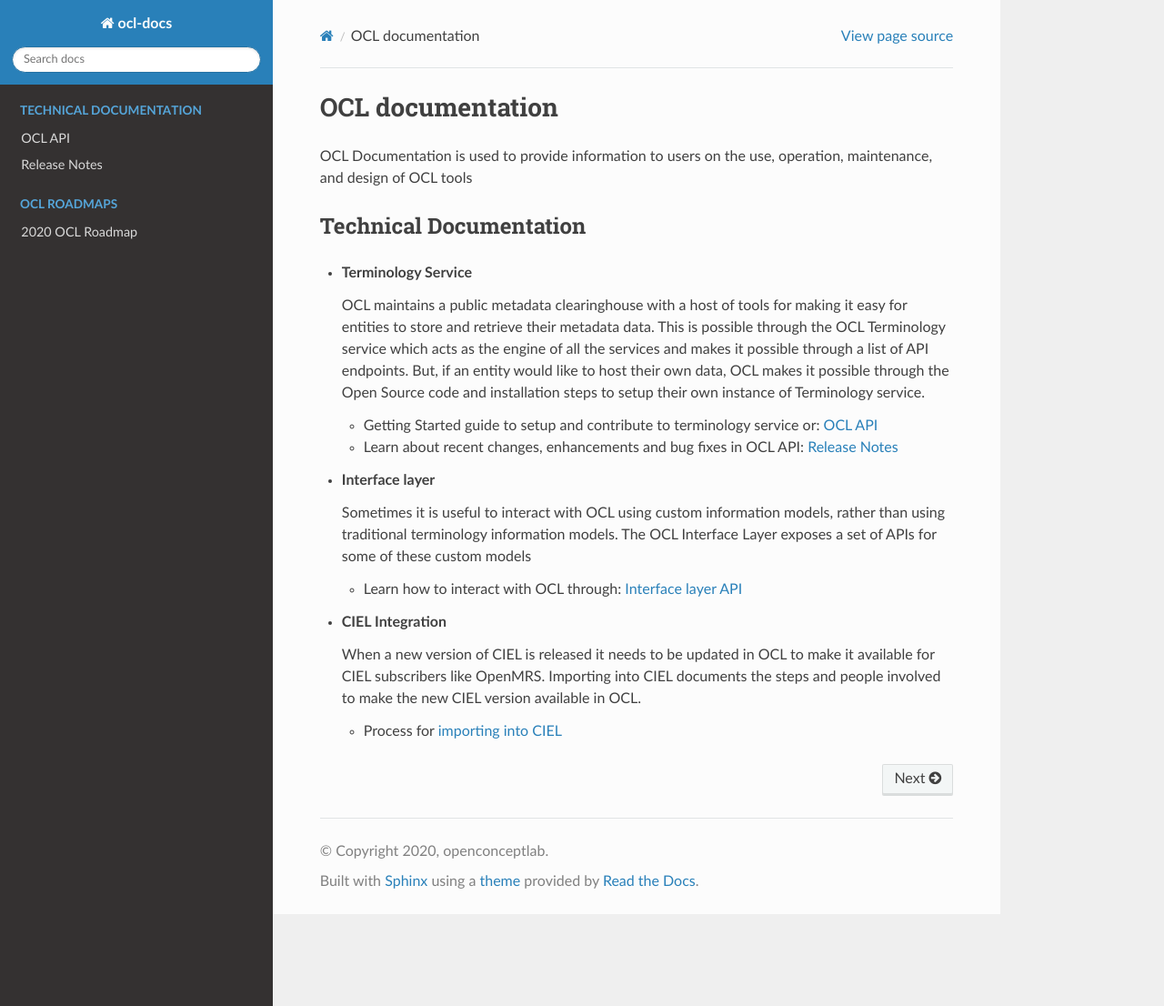
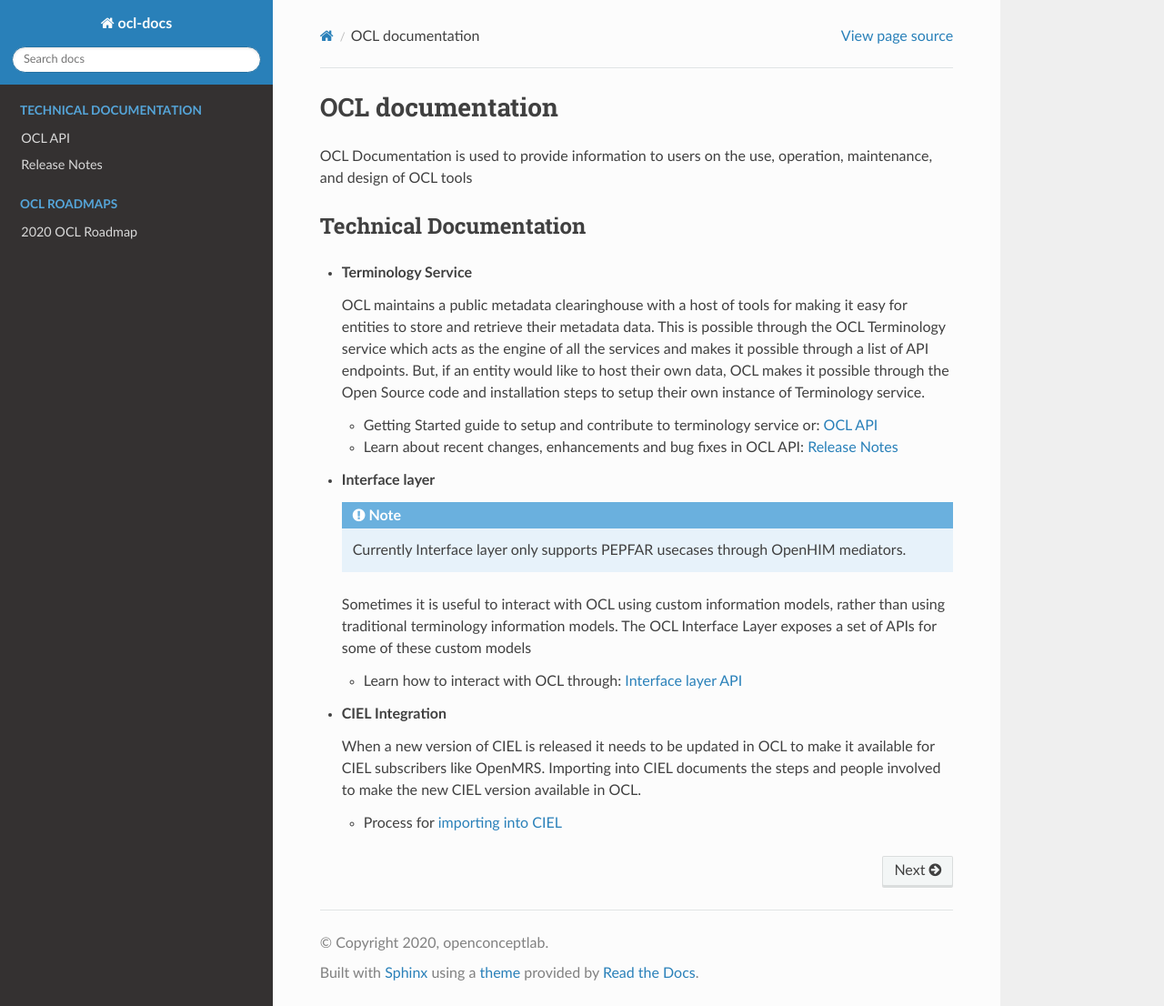
Before and after one commit to OpenConceptLab/ocl-docs, a Sphinx documentation site: the page built from docs/source/index.rst, in a window 1280 px wide and 1106 px high. Shown: the whole window at 91% size. Built offline with Sphinx 7.4.7 and the Read the Docs theme 2.0.0, drawn with Linux system fonts in a browser that asks for light colours.

Commit message:
Adding note on PEPFAR support

```diff
--- a/docs/source/index.rst
+++ b/docs/source/index.rst
@@ -16,6 +16,9 @@ Technical Documentation
     :doc:`Release Notes </technical/releases>`
 
 * **Interface layer**
+
+  .. note::
+    Currently Interface layer only supports PEPFAR usecases through OpenHIM mediators.
 
   Sometimes it is useful to interact with OCL using custom information models, rather than using traditional terminology information models. The OCL Interface Layer exposes a set of APIs for some of these custom models
 
```
